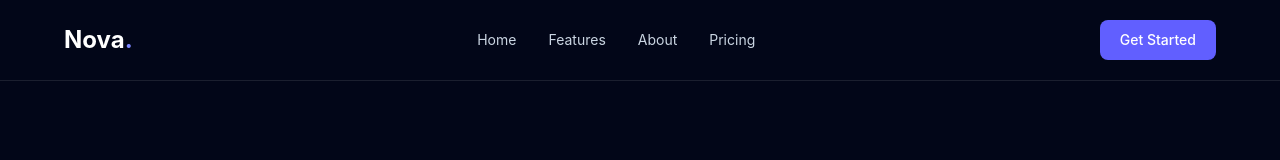
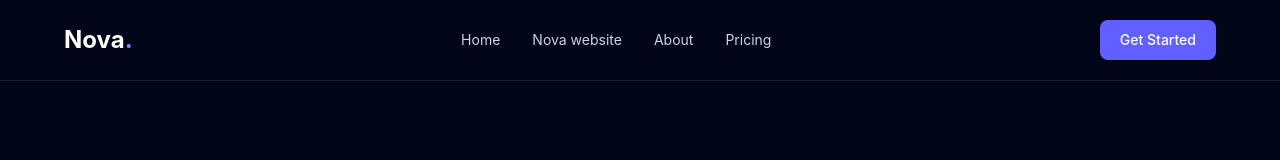
Before and after one commit to Laiba-Imman/Landing-Page, a React (Vite) app: page / in a window 1280 px wide. Shown: the top 160 px of the page. Built offline with nearby package versions, Linux system fonts and the light colour scheme.

Commit message:
Update heading

```diff
--- a/src/App.jsx
+++ b/src/App.jsx
@@ -14,7 +14,7 @@ export default function App() {
             Home
           </a>
           <a href="#features" className="hover:text-white">
-            Features
+            Nova website
           </a>
           <a href="#about" className="hover:text-white">
             About
```
